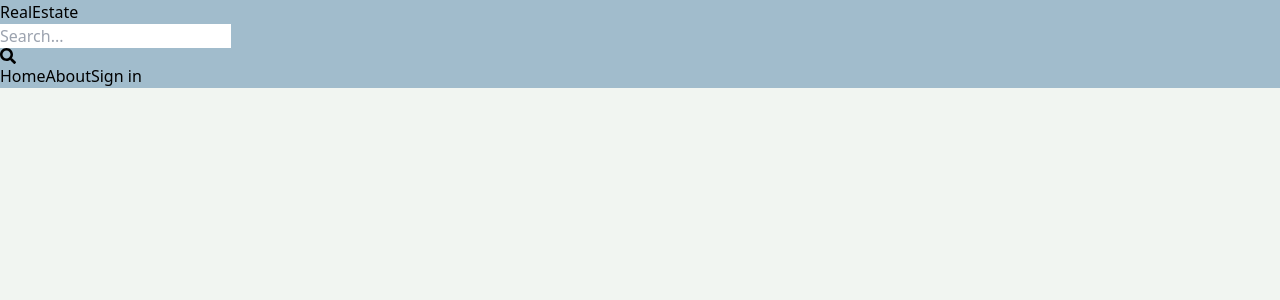
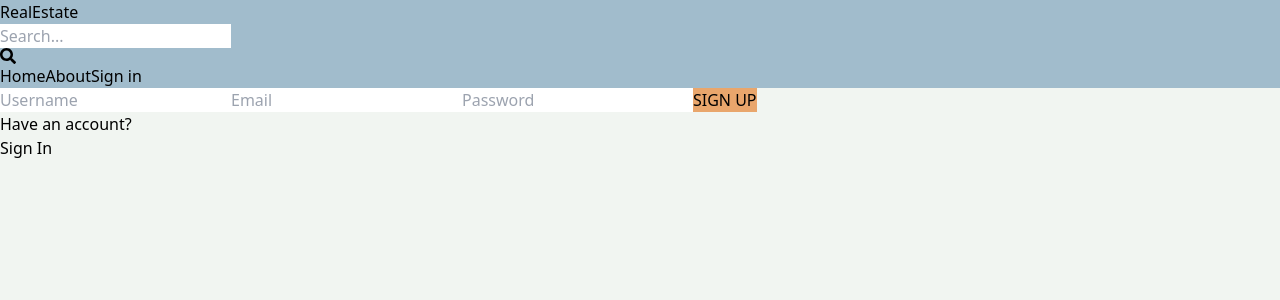
Before and after one commit to abhishek-end/MMU_P, a React (Vite) app in the folder client/: page /sign-up in a window 1280 px wide. Shown: the top 300 px of the page. Built offline with nearby package versions, Linux system fonts and the light colour scheme.

Commit message:
signup page UI and function  created

```diff
--- a/client/src/App.jsx
+++ b/client/src/App.jsx
@@ -1,19 +1,19 @@
 import { BrowserRouter, Route, Routes } from "react-router-dom";
 import Home from "./pages/Home";
 import SignIn from "./pages/Signin";
-import SignOut from "./pages/SignOut";
+import Signup from "./pages/SignUp";
 import Profile from "./pages/Profile";
 import About from "./pages/About";
 import Header from "./components/Header";
 export default function App() {
   return (
     <BrowserRouter>
-    <Header/>
+      <Header />
       <Routes>
         <Route path="/" element={<Home />} />
         <Route path="/about" element={<About />} />
         <Route path="/sign-in" element={<SignIn />} />
-        <Route path="/sign-out" element={<SignOut />} />
+        <Route path="/sign-up" element={<Signup />} />
         <Route path="/profile" element={<Profile />} />
       </Routes>
     </BrowserRouter>
--- a/client/src/pages/SignOut.jsx
+++ /dev/null
@@ -1,11 +0,0 @@
-import React from "react";
-
-function SignOut() {
-  return (
-    <div>
-      <h2>Signout</h2>
-    </div>
-  );
-}
-
-export default SignOut;
--- /dev/null
+++ b/client/src/pages/SignUp.jsx
@@ -0,0 +1,110 @@
+import React, { useState } from "react";
+// import { FontAwesomeIcon } from "@fortawesome/react-fontawesome";
+// import { faSquareFacebook, faGoogle } from "@fortawesome/free-brands-svg-icons";
+import { Link, useNavigate } from "react-router-dom";
+function SignUp() {
+  const [formData, setFormData] = useState({});
+  const [error, setError] = useState(null);
+  const [loading, setLoading] = useState(false);
+  const navigate = useNavigate();
+  const handleChange = (e) => {
+    setFormData({
+      ...formData,
+      [e.target.id]: e.target.value,
+    });
+  };
+
+  const handleSubmit = async (e) => {
+    e.preventDefault();
+    try {
+      setLoading(true);
+      const res = await fetch("/api/auth/signup", {
+        method: "POST",
+        headers: {
+          "Content-Type": "application/json",
+        },
+        body: JSON.stringify(formData),
+      });
+      const data = await res.json();
+      console.log(data);
+      if (data.success === false) {
+        setLoading(false);
+        setError(data.message);
+        return;
+      }
+      setLoading(false);
+      setError(null);
+      navigate("/sign-in");
+    } catch (error) {
+      setLoading(false);
+      setError(error.message);
+    }
+  };
+  return (
+    <div className=" max-w-lg mx-auto mt-40 ">
+      <form
+        onSubmit={handleSubmit}
+        className="flex flex-col justify-center gap-4 max-w-lg  "
+      >
+        <input
+          type="text"
+          placeholder="Username"
+          className="border p-3 rounded-lg "
+          id="username"
+          onChange={handleChange}
+        />
+        <input
+          type="text"
+          placeholder="Email"
+          className="border p-3 rounded-lg"
+          id="email"
+          onChange={handleChange}
+        />
+        <input
+          type="password"
+          placeholder="Password"
+          className="border p-3 rounded-lg"
+          id="password"
+          onChange={handleChange}
+        />
+        {/* <input
+          type="text"
+          placeholder="Re-enter password"
+          className="border p-3 rounded-lg"
+          id="passwrod"
+          onChange={handleChange}
+        /> */}
+        <button
+          type="submit"
+          className="border text-white text-xl bg-secondary rounded-xl p-2"
+          disabled={loading}
+        >
+          {loading ? "loading..." : "SIGN UP"}
+        </button>
+      </form>
+      <div className="flex gap-2">
+        <p>Have an account?</p>
+        <Link to={"/sign-in"} className="text-blue-700">
+          Sign In
+        </Link>
+      </div>
+      {/* <i className="text-center text-2xl font-medium  ">---OR---</i> */}
+      {/* <div className="flex justify-center  gap-8 ">
+        <button>
+          <h1 className="rounded-full flex align-middle gap-4">
+            <FontAwesomeIcon icon={faGoogle} />
+            sign up with Google
+          </h1>
+        </button>
+        <button className="border-black">
+          <h1 className="">
+            <FontAwesomeIcon icon={faSquareFacebook} />
+            Sign up with Facebook
+          </h1>
+        </button>
+      </div> */}
+    </div>
+  );
+}
+
+export default SignUp;
--- a/client/vite.config.js
+++ b/client/vite.config.js
@@ -3,5 +3,13 @@ import react from '@vitejs/plugin-react-swc'
 
 // https://vitejs.dev/config/
 export default defineConfig({
+  server: {
+    proxy: {
+      '/api': {
+        target: 'http://localhost:3000',
+        secure: false,
+      },
+    },
+  },
   plugins: [react()],
 })
--- a/package.json
+++ b/package.json
@@ -12,6 +12,9 @@
   "author": "",
   "license": "ISC",
   "dependencies": {
+    "@fortawesome/fontawesome-svg-core": "^6.5.1",
+    "@fortawesome/free-solid-svg-icons": "^6.5.1",
+    "@fortawesome/react-fontawesome": "^0.2.0",
     "bcrypt": "^5.1.1",
     "dotenv": "^16.4.1",
     "express": "^4.18.2",
```
Also changed, not shown: 2 other files (tests, documents, lock files or other folders).
